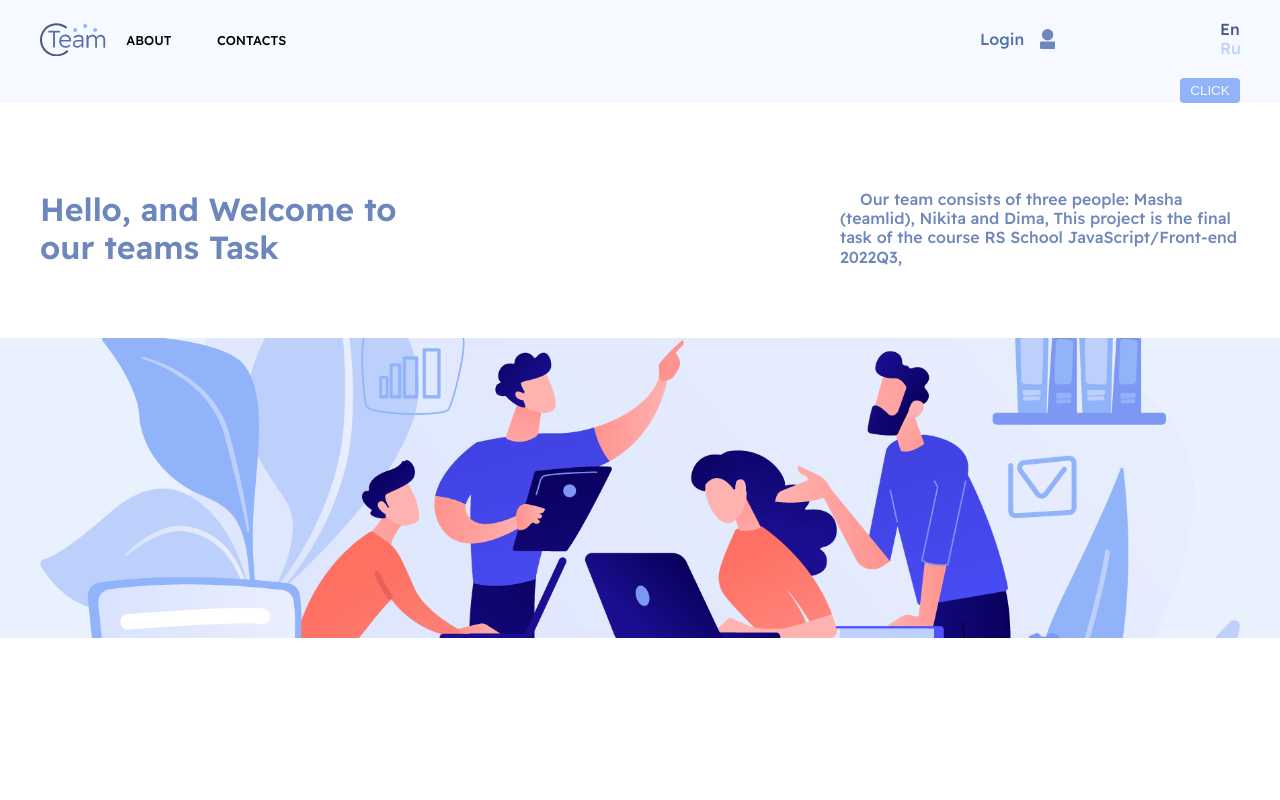
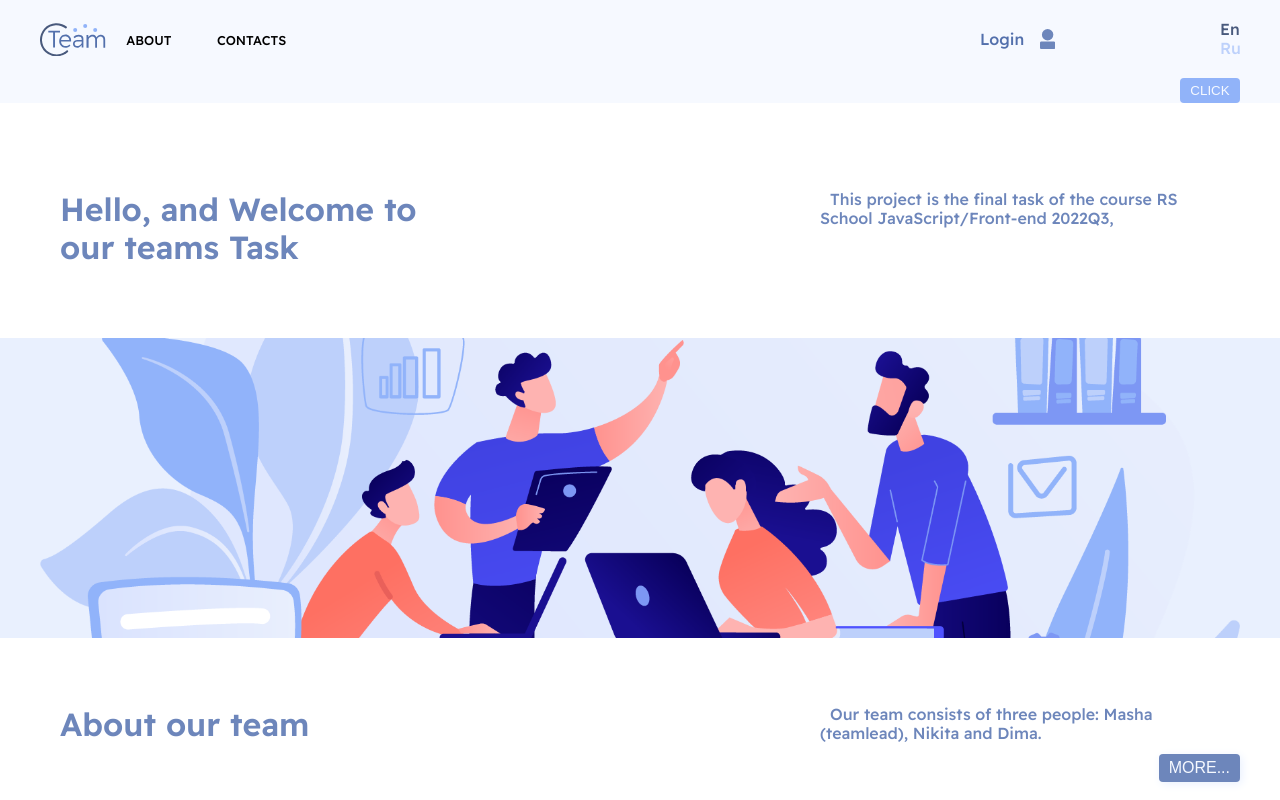
Before and after one commit to MaryAnzh/final-task, a Next.js app: page / in a window 1280 px wide. Shown: the top 800 px of the page. Built offline with nearby package versions, Linux system fonts and the light colour scheme; no server answers.

Commit message:
feat: add article about team

```diff
--- a/src/components/common/info-article/styled.ts
+++ b/src/components/common/info-article/styled.ts
@@ -13,25 +13,42 @@ export const ArticleWrap = styled.div`
 
 export const ArticleInfo = styled.article`
     width: 100%;
+    padding: 0 20px;
     display: flex;
     justify-content: space-between;
+
+    @media (max-width: 800px) {
+        flex-direction: column;
+    }
 `;
 
 export const ArticleTitle = styled.h2`
-    width: 400px;
+    max-width: 400px;
+    width: 100%;
     font-size: 2rem;
     color: ${({ theme }) => theme.themeColor.font};
     font-weight: 600;
     font-family: ${({ theme }) => theme.titleFamily};
+
+    @media (max-width: 800px) {
+        padding-bottom: 30px;
+    }
 `;
 
 export const ArticleText = styled.p`
-    width: 400px;
+    max-width: 400px;
+    width: 100%;
     font-family: ${({ theme }) => theme.titleFamily};
     color: ${({ theme }) => theme.themeColor.font};
     font-size: 1rem;
 
     &::first-letter {
-        padding-left: 20px;
+        padding-left: 10px;
     }
 `;
+
+export const ArticleButtonWrap = styled.div`
+   width: 100%;
+   display: flex;
+   justify-content: flex-end;
+`;
--- /dev/null
+++ b/src/components/common/info-article/team-info/index.tsx
@@ -0,0 +1,29 @@
+import { useRouter } from 'next/router';
+import { en } from '../../../../data/locales/en';
+import { ru } from '../../../../data/locales/ru';
+import { LinkButton } from '../../link-button/styled';
+import {
+    ArticleWrap,
+    ArticleInfo,
+    ArticleTitle,
+    ArticleText,
+    ArticleButtonWrap
+} from "../styled";
+
+export const TeamInfoArticle = () => {
+    const router = useRouter();
+    const t = router.locale === 'en' ? en : ru;
+
+    return (
+        <ArticleWrap>
+            <ArticleInfo>
+                <ArticleTitle>{t.TEAM_INFO_TITLE}</ArticleTitle>
+                <ArticleText>{t.TEAM_INFO_TEXT}</ArticleText>
+            </ArticleInfo>
+            <ArticleButtonWrap>
+                <LinkButton>{t.MORE}</LinkButton>
+            </ArticleButtonWrap>
+
+        </ArticleWrap>
+    );
+}
--- a/src/components/common/link-button/styled.ts
+++ b/src/components/common/link-button/styled.ts
@@ -3,15 +3,15 @@ import styled from "styled-components";
 export const LinkButton = styled.button`
      width: fit-content;
      margin: 10px 0;
-     padding: 5px 5px;
+     padding: 5px 10px;
      text-transform: uppercase;
      font-size: 1rem;
      border: none;
      outline: none;
      border-radius: 4px;
      box-shadow: 2px 2px 10px ${({ theme }) => theme.variable.mainLight2};
-     background: ${({ theme }) => theme.themeColor.button};
-     color: ${({ theme }) => theme.themeColor.buttonTextCalor};
+     background: ${({ theme }) => theme.themeColor.buttonBackground};
+     color: ${({ theme }) => theme.themeColor.buttonTextColor};
      cursor: pointer;
      transition: .3s;
 
--- a/src/components/simple/teem-info/index.tsx
+++ b/src/components/simple/teem-info/index.tsx
@@ -1,4 +1,5 @@
 import { TeamInfoWrap } from "./styled";
+
 
 export const TeamInfo = () => {
     return(
--- a/src/data/locales/en.js
+++ b/src/data/locales/en.js
@@ -4,5 +4,8 @@ export const en = {
     CLICK: 'Click',
     LOGIN: 'Login',
     GREETING_TITLE: 'Hello, and Welcome to our teams Task',
-    GREETING_TEXT: 'Our team consists of three people: Masha (teamlid), Nikita and Dima, This project is the final task of the course RS School JavaScript/Front-end 2022Q3,',
+    GREETING_TEXT: 'This project is the final task of the course RS School JavaScript/Front-end 2022Q3,',
+    TEAM_INFO_TITLE: 'About our team',
+    TEAM_INFO_TEXT: 'Our team consists of three people: Masha (teamlead), Nikita and Dima.',
+    MORE: 'More...',
 };
--- a/src/data/locales/ru.js
+++ b/src/data/locales/ru.js
@@ -4,5 +4,8 @@ export const ru = {
     CLICK: 'Клик',
     LOGIN: 'Вход',
     GREETING_TITLE: 'Привет, и Добро пожаловать на проект нашей команды',
-    GREETING_TEXT: 'Наша команда состоит из трех человек: Маша (тимлид), Никита и Дима, Этот проект является финальным заданием курса RS School  JavaScript/Front-end 2022Q3,,',
+    GREETING_TEXT: 'Этот проект является финальным заданием курса RS School  JavaScript/Front-end 2022Q3',
+    TEAM_INFO_TITLE: 'О нашей команде',
+    TEAM_INFO_TEXT: 'Наша команда состоит из трех человек: Маша (тимлид), Никита и Дима,',
+    MORE: 'Далее...',
 };
--- a/src/interfaces/theme.interface.ts
+++ b/src/interfaces/theme.interface.ts
@@ -48,6 +48,10 @@ export interface IThemeColor {
     font: string,
     title: string,
     link: string,
+    buttonBackground: string,
+    buttonTextColor: string,
+    buttonHover: string,
+    buttonActive: string,
 }
 
 export interface ISize {
--- a/src/pages/index.tsx
+++ b/src/pages/index.tsx
@@ -6,6 +6,7 @@ import { AnimationBlock } from '@/components/smart/animation-block'
 import { AboutPageWrap } from './styled'
 import { TeamsBackground } from './styled'
 import { TeamInfoWrap } from '@/components/simple/teem-info/styled'
+import { TeamInfoArticle } from '@/components/common/info-article/team-info'
 
 const inter = Inter({ subsets: ['latin'] })
 
@@ -17,6 +18,7 @@ export default function Home() {
     <AboutPageWrap>
       <AnimationBlock />
       <TeamsBackground />
+      <TeamInfoArticle/>
       <TeamInfoWrap />
     </AboutPageWrap>
   )
--- a/src/styles/theme.ts
+++ b/src/styles/theme.ts
@@ -43,6 +43,10 @@ export const theme: ITheme = {
         font: variable.mainDark,
         title: variable.main,
         link: variable.secondary,
+        buttonBackground: variable.mainDark,
+        buttonTextColor: variable.mainExtraLight,
+        buttonHover: variable.mainDark2,
+        buttonActive: variable.mainLight,
         header: {
             logoFill: variable.secondary,
             logoStroke: variable.mainDark2,
```
